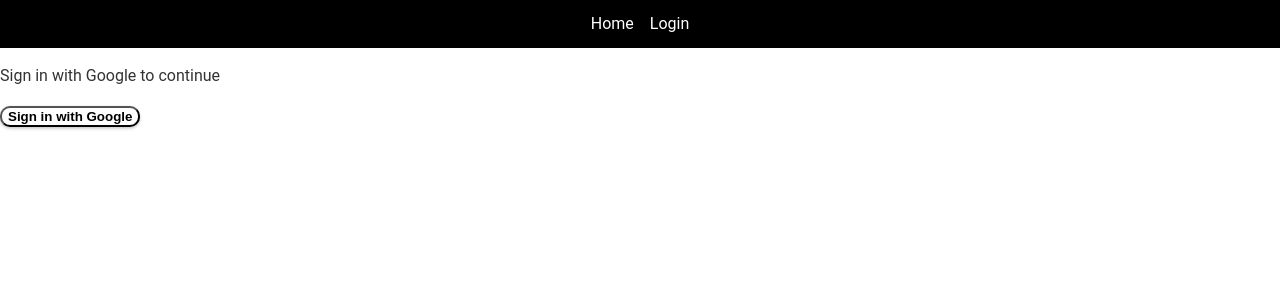
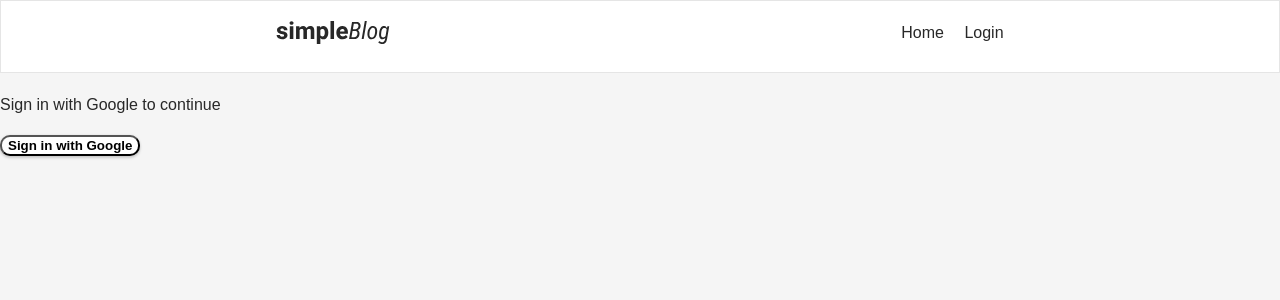
Before and after one commit to arturrezendec/simple-blog, a React (Create React App) app: page /login in a window 1280 px wide. Shown: the top 300 px of the page. Built offline with nearby package versions, Linux system fonts and the light colour scheme.

Commit message:
css changes

```diff
--- a/src/App.css
+++ b/src/App.css
@@ -1,28 +1,35 @@
 body {
-    font-family: 'Roboto', sans-serif;
+    font-family: Heebo, sans-serif;
     font-size: 16px;
     line-height: 1.5;
-    color: #333;
-    background-color: #fff;
+    color: #282828;
+    background-color: #f5f5f5;
     margin: 0;
     padding: 0;
 }
 
-nav {
-    background-color: #000;
-    padding: 12px;
+header {
+    background-color: #fff;
+    padding: 20px;
+    margin-bottom: 20px;
     display: flex;
-    justify-content: center;
+    justify-content: space-around;
+    border: 1px solid #e5e5e5;
 }
 
+nav {
+
+}
+
+
 a {
-    color: #fff;
+    color: #282828;
     text-decoration: none;
     margin: 0px 8px;
 }
 
 a:hover {
-    color: lightblue;
+    color: #12745e;
 }
 
 .login-with-google-btn {
@@ -31,4 +38,49 @@
     border-radius: 10px;
     font-weight: 600;
     font-color: rgb(94, 94, 94);
+
 }
+
+h1 {
+    font-size: 20px;
+}
+.cpPage {
+    display: flex;
+    justify-content: center;
+    align-items: center;
+    flex-direction: column;
+}
+.cpContainer {
+    display: flex;
+    justify-content: center;
+    align-items: center;
+    flex-direction: column;
+}
+
+.inputGroup {
+    display: flex;
+    flex-direction: column;
+}
+
+input {
+    border: 1px solid #e5e5e5;
+    border-radius: 5px;
+    padding: 10px;
+    margin: 10px 0px;
+    width: 400px;
+    font-family: Heebo, sans-serif;
+}
+
+input:focus, textarea:focus {
+    outline-color: #12745e;
+}
+
+textarea {
+    border: 1px solid #e5e5e5;
+    border-radius: 5px;
+    padding: 10px;
+    margin: 10px 0px;
+    width: 400px;
+    height: 200px;
+    font-family: Heebo, sans-serif;
+}
--- a/src/App.jsx
+++ b/src/App.jsx
@@ -6,6 +6,7 @@
 import { useState } from 'react'
 import { signOut } from 'firebase/auth'
 import { auth } from './firebase-config'
+import logo from './assets/logo.svg';
 
 function App() {
 
@@ -21,7 +22,9 @@
 
   return (
     <Router>
-      <nav>
+      <header>
+      <Link to="/"><img src={logo} href='/' alt='logo' /></Link>
+        <nav>
         <Link to="/"> Home </Link>
 
         {!isAuth ? (
@@ -29,11 +32,11 @@
         ) : (
           <>
             <Link to="/createpost"> Create Post </Link>
-            <button onClick={signUserOut}>Log out</button>}
+            <button onClick={signUserOut}>Log out</button>
           </>
         )}
       </nav>
-
+      </header>
       <Routes>
         <Route path="/" element={<Home isAuth={isAuth} />} />
         <Route path="/createpost" element={<CreatePost isAuth={isAuth} />} />
--- a/src/pages/CreatePost.jsx
+++ b/src/pages/CreatePost.jsx
@@ -37,7 +37,7 @@
                     <textarea placeholder='Type your text here'
                         onChange={(event) => { setPostText(event.target.value); }} />
                 </div>
-                <button onClick={createPost}>Create Post</button>
+                <button onClick={createPost}>Submit</button>
             </div>
         </div>
     )
```
Also changed, not shown: src/assets/logo.svg (added).
